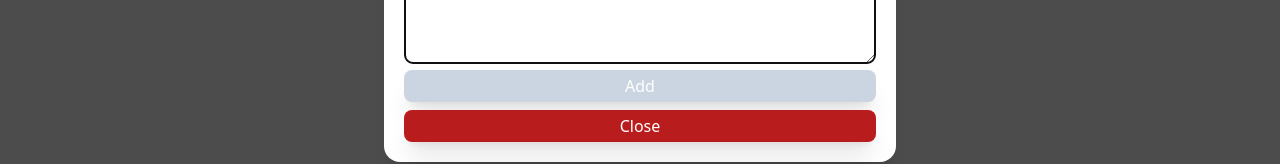
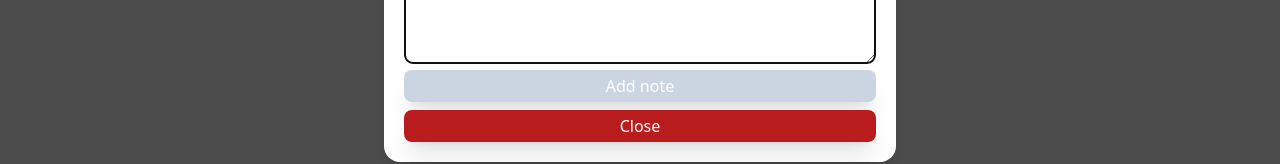
Before and after one commit to Omaribz/Notes-App, a React (Vite) app: page / in a window 1280 px wide. Both pictures are taken after a click on the icon 1186 px from the left and 60 px from the top of the page. Shown: the part 186-350 px from the top of the page. Built offline with nearby package versions, Linux system fonts and the light colour scheme.

Commit message:
Fixed button

```diff
--- a/src/components/NotesCard.jsx
+++ b/src/components/NotesCard.jsx
@@ -80,7 +80,7 @@ const NotesCard = () => {
                 }
                 disabled={newNote && newNote.trim().length > 120 || newNote.trim().length < 4}
               >
-                Add
+                Add note
               </button>
               <button
                 type="button"
```
